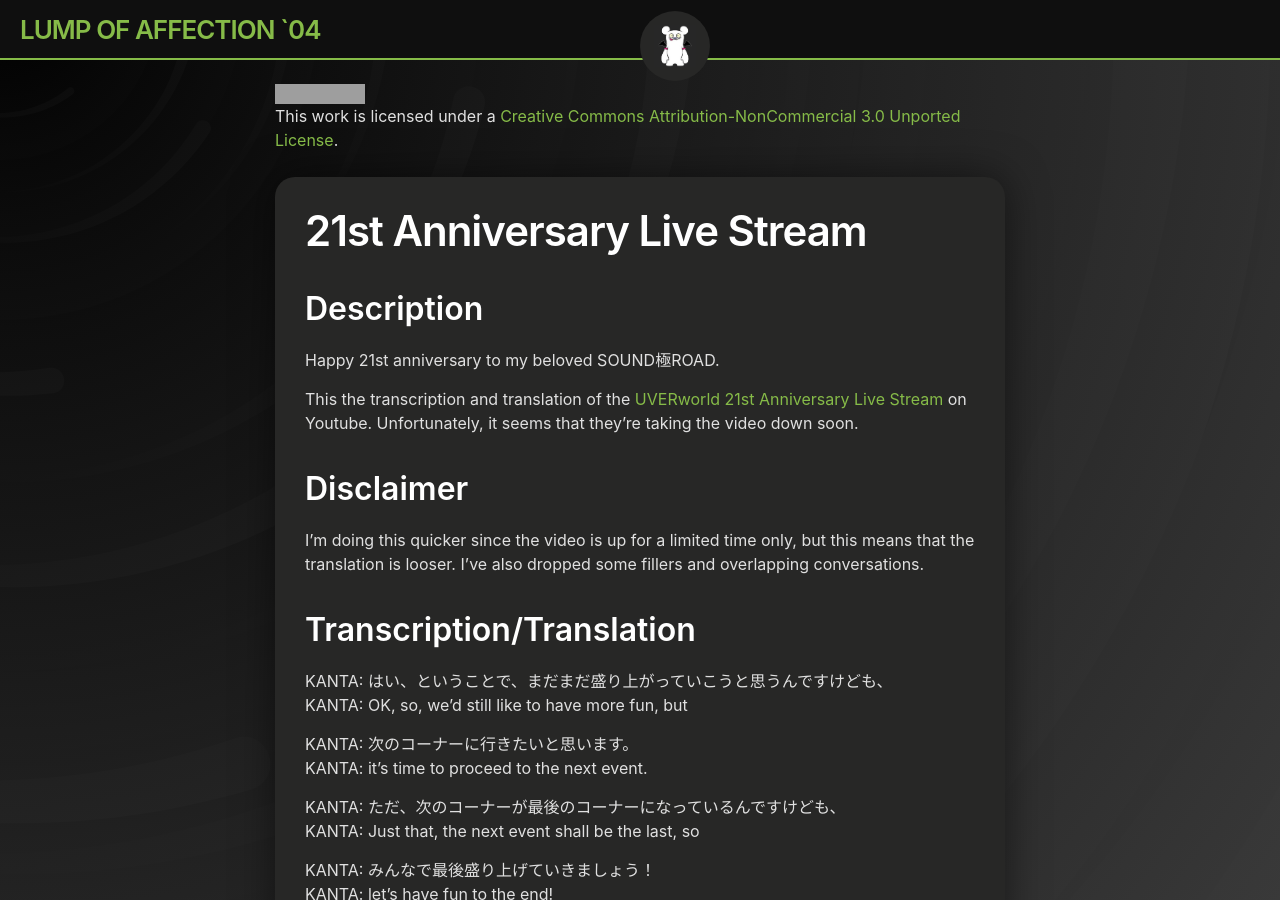
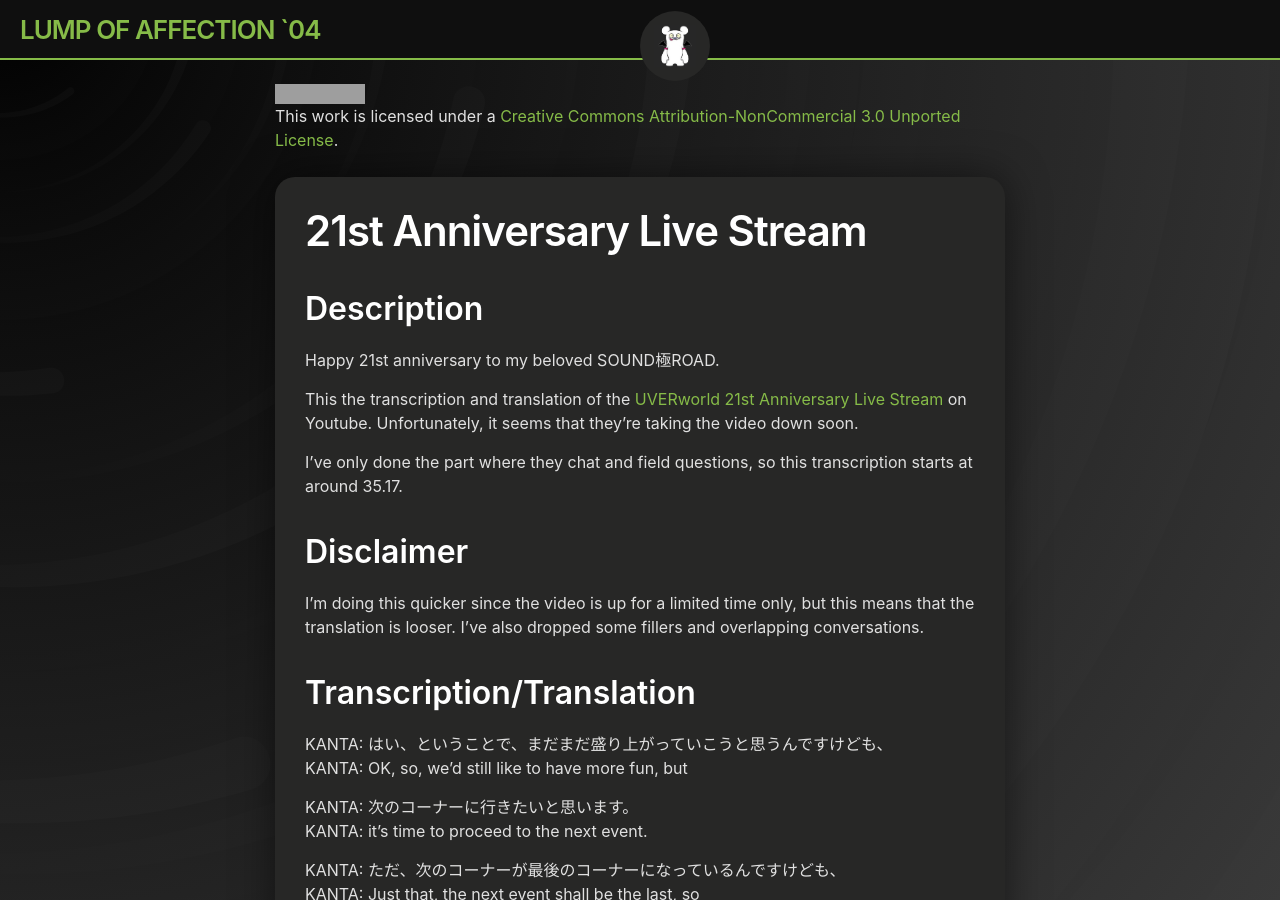
Before and after one commit to lump04/lump, a Jekyll site: the page built from _posts/2021-07-04-21anniversary.md, in a window 1280 px wide and 900 px high. Built offline with Jekyll 4.4.1, drawn with Linux system fonts in a browser that asks for light colours; grey boxes are pictures that could not be loaded.

Commit message:
added time stamp to description

```diff
--- a/_posts/2021-07-04-21anniversary.md
+++ b/_posts/2021-07-04-21anniversary.md
@@ -9,6 +9,8 @@ title: 21st Anniversary Live Stream
 Happy 21st anniversary to my beloved SOUND極ROAD.
 
 This the transcription and translation of the [UVERworld 21st Anniversary Live Stream](https://www.youtube.com/watch?v=qYJBS-HPcxY) on Youtube. Unfortunately, it seems that they're taking the video down soon.
+
+I've only done the part where they chat and field questions, so this transcription starts at around 35.17.
 
 ## Disclaimer
 
```
